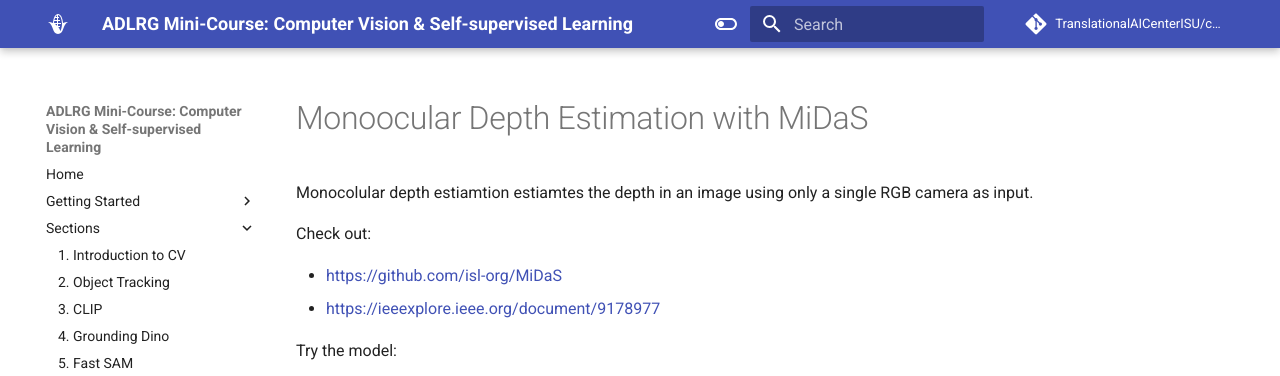
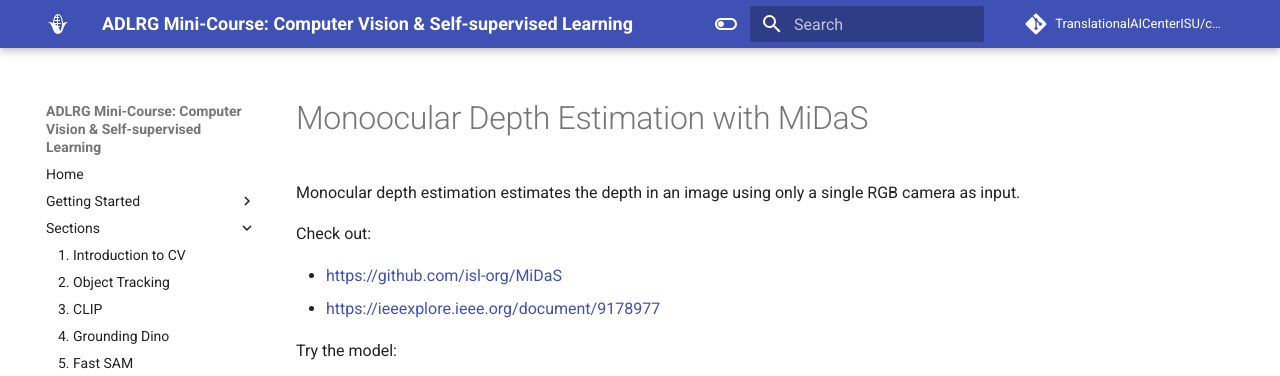
Before and after one commit to TranslationalAICenterISU/cv-ssl-aug-2023, an MkDocs documentation site: the page built from docs/sections/m06_monodepth.md, in a window 1280 px wide. Shown: the top 376 px of the page. Built offline with MkDocs 1.6.1 and Material for MkDocs 9.7.7, drawn with Linux system fonts in a browser that asks for light colours; some web fonts are replaced; a script that is not in the unit is left out; comment, search, counter and statistics services are not loaded.

Commit message:
fixed a typo

```diff
--- a/docs/sections/m06_monodepth.md
+++ b/docs/sections/m06_monodepth.md
@@ -1,6 +1,6 @@
 # Monoocular Depth Estimation with MiDaS
 
-Monocolular depth estiamtion estiamtes the depth in an image using only a single RGB camera as input.
+Monocular depth estimation estimates the depth in an image using only a single RGB camera as input.
 
 Check out:
 
```
